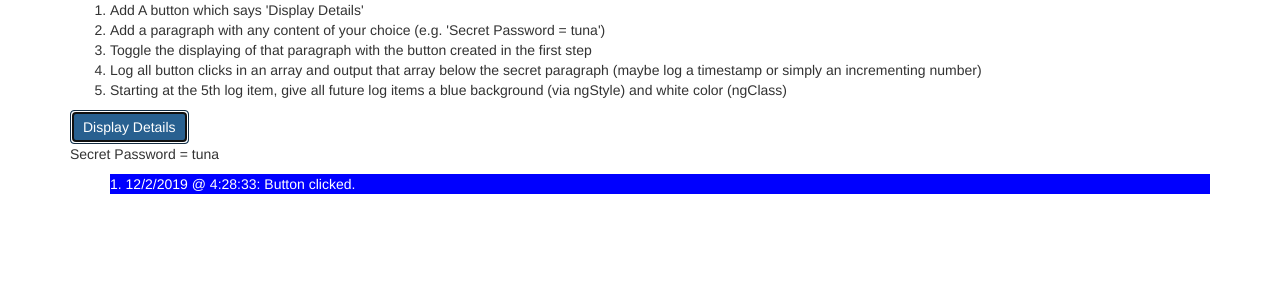
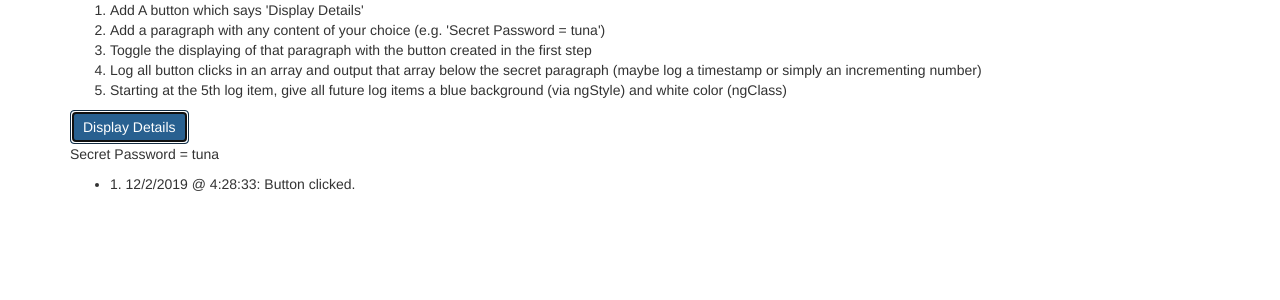
Before and after one commit to Virjanand/AngularLogButtonClicks, an Angular app: page / in a window 1280 px wide. Both pictures are taken after a click on the button "Display Details". Shown: the top 300 px of the page. Built offline with nearby package versions, Linux system fonts and the light colour scheme.

Commit message:
Only fifth line becomes white

```diff
--- a/src/app/app.component.html
+++ b/src/app/app.component.html
@@ -15,10 +15,12 @@
   <p
   [ngStyle]="{visibility:getIsDetailsVisible()}">Secret Password = tuna</p>
   <ul>
-    <li *ngFor="let message of logMessages"
-    [ngStyle]="{backgroundColor: 'blue'}"
-    [ngClass]="{white_text:isFifthLineOrHigher()}">
-      {{ message }}
+    <li *ngFor="let message of logMessages; let i = index"
+        [ngClass]="{ white_text: i == 5 }">
+      <p
+      >
+        {{ message }}
+      </p>
     </li>
   </ul>
 </div>
--- a/src/app/app.component.ts
+++ b/src/app/app.component.ts
@@ -6,6 +6,9 @@ import { Component } from '@angular/core';
   styles: [`
     .white_text {
         color: white;
+    },
+    .black_text {
+      color: black;
     }
   `]
 })
@@ -31,7 +34,7 @@ export class AppComponent {
   }
 
   isFifthLineOrHigher() {
-    return true;
+    return this.numberOfClicks >= 5 ? true : false;
   }
 
   getIsDetailsVisible() {
```
